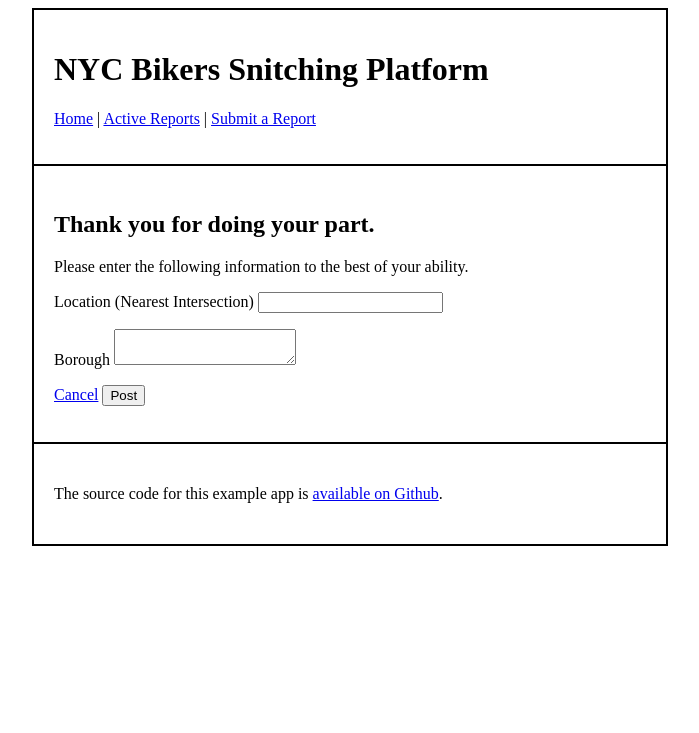
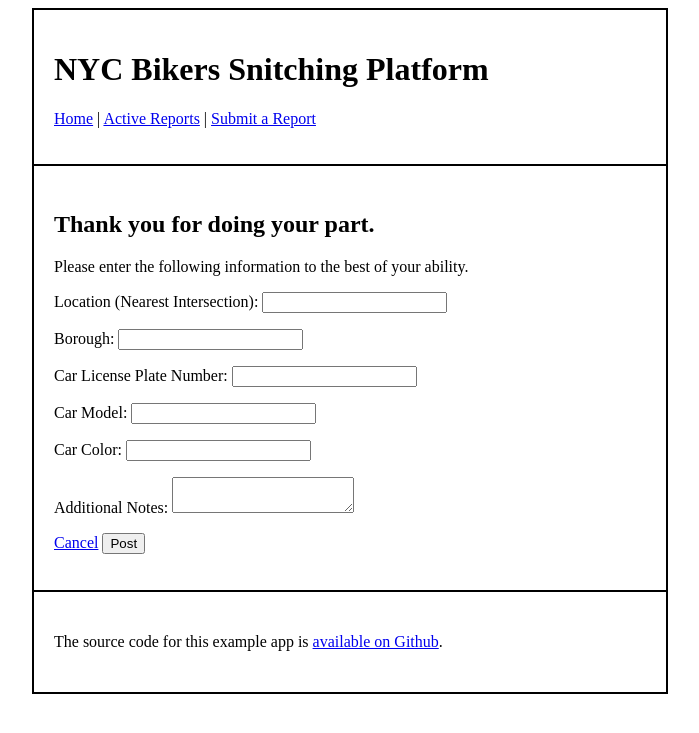
Before and after one commit to ohding11/sin-tracking-app, a Flask app: template templates/create.html in a window 1280 px wide. Shown: the top 733 px of the page, without its empty margins (290-989 px from the left). Run offline with Flask 2, Linux system fonts and the light colour scheme; the template is opened without the code that fills it, so the values that code supplies are empty; parts of the project's set-up code (start-up, migrations or seed data) failed here and were passed over.

Commit message:
still unfinished

```diff
--- a/app.py
+++ b/app.py
@@ -44,10 +44,10 @@ def read():
     Route for GET requests to the read page.
     Displays some information for the user with links to other pages.
     """
-    docs = db.exampleapp.find({}).sort("created_at", -1) # sort in descending order of created_at timestamp
+    docs = db.bikeapp.find({}).sort("created_at", -1) # sort in descending order of created_at timestamp
     return render_template('read.html', docs=docs) # render the read template
 
-@app.route('/create')
+@app.route('/submit')
 def create():
     """
     Route for GET requests to the create page.
@@ -56,23 +56,30 @@ def create():
     return render_template('create.html') # render the create template
 
 
-@app.route('/create', methods=['POST'])
-def create_post():
+@app.route('/submit', methods=['POST'])
+def submit_report():
     """
     Route for POST requests to the create page.
     Accepts the form submission data for a new document and saves the document to the database.
     """
-    name = request.form['fname']
-    message = request.form['fmessage']
-
+    location = request.form['flocation']
+    borough = request.form['fborough']
+    plate = request.form['fplate']
+    model = request.form['fmodel']
+    color = request.form['fcolor']
+    notes = request.form['fnotes']
 
     # create a new document with the data the user entered
     doc = {
-        "name": name,
-        "message": message,
+        'location': location,
+        'borough': borough,
+        'plate': plate,
+        'model': model,
+        'color': color,
+        'notes': notes,
         "created_at": datetime.datetime.utcnow()
     }
-    db.exampleapp.insert_one(doc) # insert a new document
+    db.bikeapp.insert_one(doc) # insert a new document
 
     return redirect(url_for('read')) # tell the browser to make a request for the /read route
 
@@ -103,7 +110,7 @@ def edit_post(mongoid):
         "created_at": datetime.datetime.utcnow()
     }
 
-    db.exampleapp.update_one(
+    db.bikeapp.update_one(
         {"_id": ObjectId(mongoid)}, # match criteria
         { "$set": doc }
     )
@@ -117,7 +124,7 @@ def delete(mongoid):
     Route for GET requests to the delete page.
     Deletes the specified record from the database, and then redirects the browser to the read page.
     """
-    db.exampleapp.delete_one({"_id": ObjectId(mongoid)})
+    db.bikeapp.delete_one({"_id": ObjectId(mongoid)})
     return redirect(url_for('read')) # tell the web browser to make a request for the /read route.
 
 @app.route('/webhook', methods=['POST'])
--- a/templates/create.html
+++ b/templates/create.html
@@ -2,10 +2,12 @@
   <h2>Thank you for doing your part.</h2>
   <p>Please enter the following information to the best of your ability.</p>
   <form method="POST" action="{{ url_for('create_post') }}">
-  <p>Location (Nearest Intersection) <input type="text" id="fname" name="fname" /><br /></p>
-  <p>
-    Borough <textarea type="text" id="fmessage" name="fmessage"></textarea>
-  </p>
+    <p>Location (Nearest Intersection): <input type="text" id="flocation" name="flocation" /></p>
+    <p>Borough: <input type="text" id="fborough" name="fborough" /></p>
+    <p>Car License Plate Number: <input type="text" id="fplate" name="fplate" /></p>
+    <p>Car Model: <input type="text" id="fmodel" name="fmodel" /></p>
+    <p>Car Color: <input type="text" id="fcolor" name="fcolor" /></p>
+    <p>Additional Notes: <textarea id="fnotes" name="fnotes"></textarea></p>
     <p>
       <a href="{{ url_for('read')}}">Cancel</a>
       <input type="submit" name="post-btn" value="Post" />
```
Lines whose indentation alone changed are shown as unchanged.
